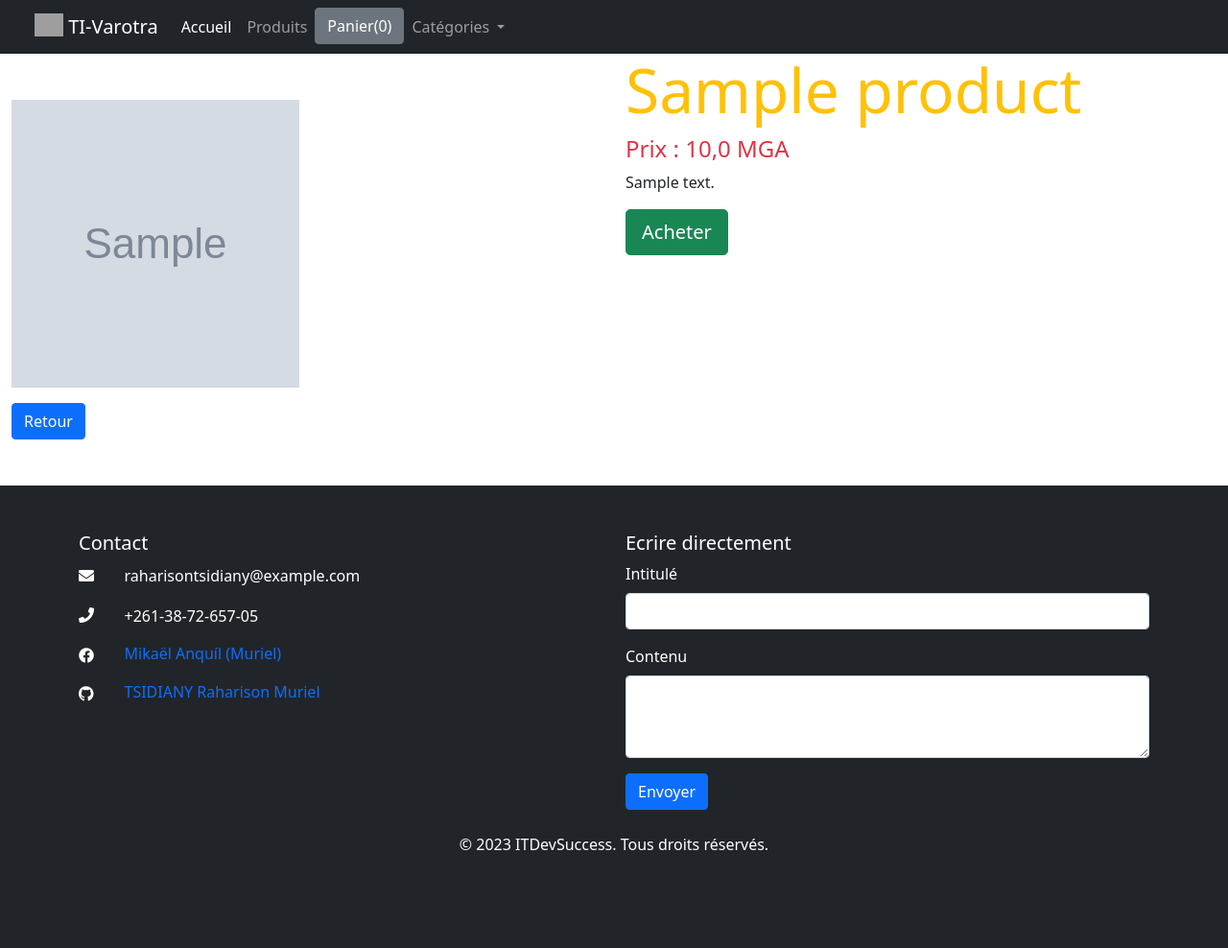
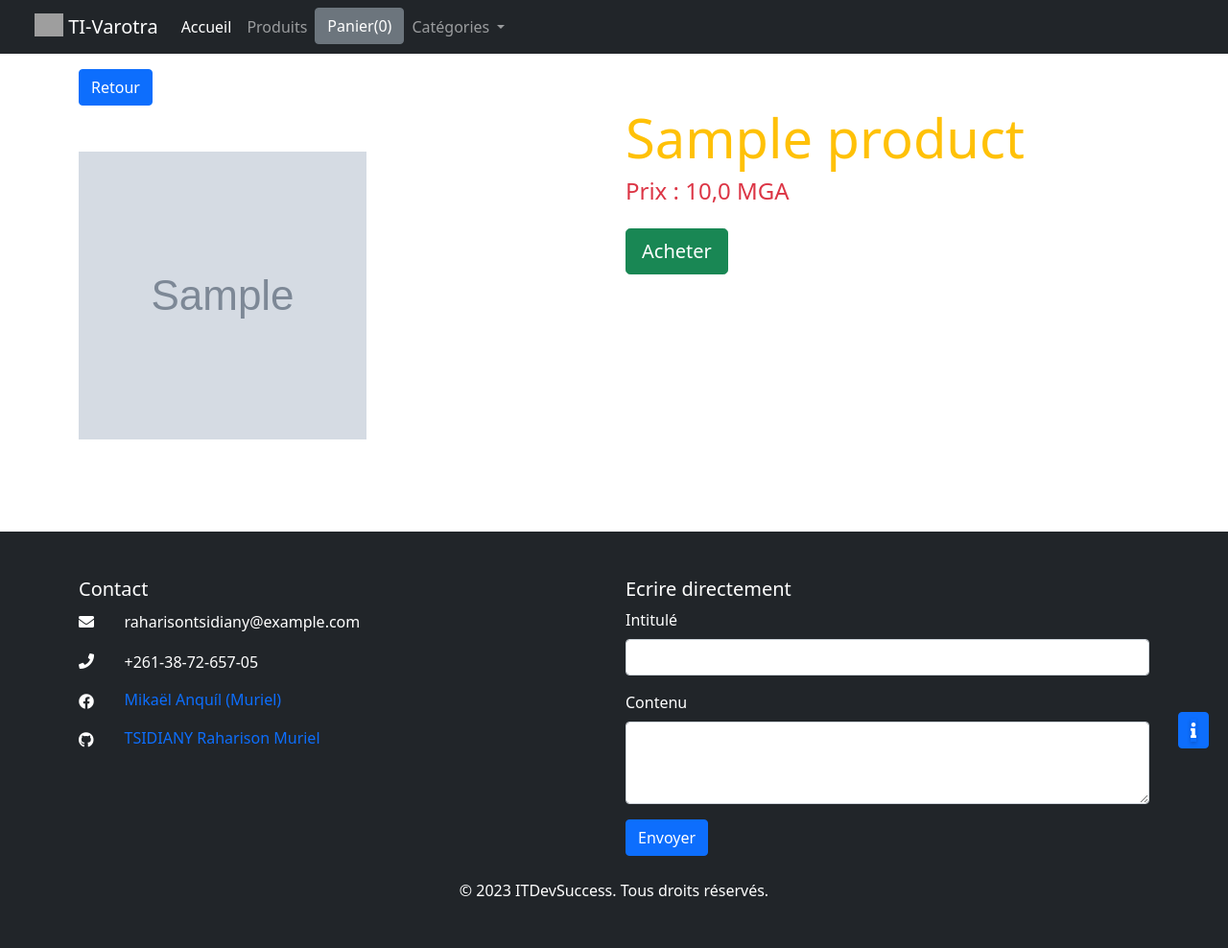
Before and after one commit to Group-ITDevSuccess/E-Commerce-Django-002, a Django app: page /shop/1 in a window 1280 px wide. Shown: the whole page at 96% size. Before the commit the page ends 886 px from the top, so only its background shows below. Run offline with Django 4.2, Linux system fonts and the light colour scheme; tables that the repository leaves empty hold one stand-in row (values such as "Sample post"); grey boxes marked "Sample" are stand-in pictures; grey boxes are pictures that could not be loaded.

Commit message:
Rectification de bug de style

```diff
--- a/shop/views.py
+++ b/shop/views.py
@@ -22,9 +22,10 @@ def index(request):
 
 def detail(request, myid):
     product = Product.objects.get(id=myid)
-
+    product_description_initial = product.description[:100] + '...'
     context = {
-        'product': product
+        'product': product,
+        'product_description_initial': product_description_initial
     }
 
     return render(request, 'shop/detail.html', context)
--- a/templates/partials/base.html
+++ b/templates/partials/base.html
@@ -31,6 +31,8 @@
       rel="stylesheet"
       href="https://fonts.googleapis.com/icon?family=Material+Icons"
     />
+
+    {% block css %}{% endblock  %}
   </head>
   <body>
     <div class="container-fluid">
--- a/templates/shop/checkout.html
+++ b/templates/shop/checkout.html
@@ -61,7 +61,7 @@
             />
           </div>
           <div class="col-md-5">
-            <strong>Ariany</strong>
+            <strong> MGA</strong>
           </div>
         </div>
       </div>
@@ -99,7 +99,7 @@
       >
         <div class="ms-2 me-auto">
           <div class="fw-bold">${name}</div>
-          Prix Total Par Article : <b class="badge bg-warning"> ${price.toLocaleString()}</b> Ariary
+          Prix Total Par Article : <b class="badge bg-warning"> ${price.toLocaleString()}</b> MGA
         </div>
         <span class="badge bg-primary rounded-pill">${quantity}</span>
       </li>
@@ -119,7 +119,7 @@
         <strong>Nombre d'articles :</strong> <i class="badge bg-success">${number}</i>
       </div>
       <div class="col">
-        <strong>Prix total :</strong> <i class="badge bg-success">${totalPrice.toLocaleString()}</i> Ariany
+        <strong>Prix total :</strong> <i class="badge bg-success">${totalPrice.toLocaleString()}</i> MGA
       </div>
     </div>
   </div>
--- a/templates/shop/confirmation.html
+++ b/templates/shop/confirmation.html
@@ -18,7 +18,7 @@
         <i class="material-icons" style="font-size: 48px">attach_money</i>
         <div class="card-body">
           <h2>Prix</h2>
-          <p>{{price}} Ariary</p>
+          <p>{{price}} MGA</p>
         </div>
       </div>
     </div>
@@ -48,7 +48,7 @@
 </div>
 <div class="row mb-4">
   <div class="d-grid gap-2 col-3 mx-auto mt-4">
-    <a href="/" class="btn btn-success" type="button">Autre Produit</a>
+    <a href="/shop" class="btn btn-success" type="button">Autre Produit</a>
   </div>
   <div class="d-grid gap-2 col-3 mx-auto mt-4">
     <a href="#" class="btn btn-danger" type="button">Annuler Commande</a>
--- a/templates/shop/detail.html
+++ b/templates/shop/detail.html
@@ -1,19 +1,129 @@
-{% extends "../partials/base.html" %}
-{% block content %}
-<div class="row">
-    <div class="col-md-6 mt-5 mb-5">
-        <div class="product-image">
-            <img src="{{product.image}}" class="img-fluid" alt="Product Image" style="width: 300px; height: 300px;" />
+{% extends "../partials/base.html" %} {% block content %}
+<div class="container">
+  <a href="/shop" class="btn btn-primary mt-3">Retour</a>
+
+  <div class="row mb-5">
+    <div class="col-md-6 col-12 mt-5 mb-5">
+      <div class="product-image">
+        <img
+          src="{{product.image}}"
+          class="img-fluid"
+          alt="Product Image"
+          style="width: 300px; height: 300px"
+        />
+      </div>
+    </div>
+
+    <div class="col-md-6 col-12">
+      <div class="product-details">
+        <h1 class="text-warning display-4">{{product.title}}</h1>
+        <h4 class="text-danger">Prix : {{product.price}} MGA</h4>
+
+        <button
+          class="btn btn-primary fixed-floating-button fixed-end"
+          type="button"
+          data-bs-toggle="offcanvas"
+          data-bs-target="#offcanvasRight"
+          aria-controls="offcanvasRight"
+        >
+          <div class="box-container">
+            <i class="fas fa-info"></i>
+          </div>
+        </button>
+
+        <div
+          class="offcanvas offcanvas-end"
+          tabindex="-1"
+          id="offcanvasRight"
+          aria-labelledby="offcanvasRightLabel"
+        >
+          <div class="offcanvas-header bg-dark">
+            <h4 id="offcanvasRightLabel" class="text-light">{{product.title}}</h4>
+            <hr/>
+            <button
+              type="button"
+              class="btn-close text-reset"
+              data-bs-dismiss="offcanvas"
+              aria-label="Close"
+            ></button>
+          </div>
+          <div class="offcanvas-body mt-3">
+            <div class="image-container">
+              <span class="sale-price">
+                <span class="price-label">Prix en vente</span>
+                <span class="price-value">{{product.price}} MGA</span>
+              </span>
+              <img src="{{product.image}}" alt="" class="img-fluid" />
+            </div>
+            <div class="product-description">{{product.description}}</div>
+          </div>
         </div>
-        <a href="/shop" class="btn btn-primary mt-3">Retour</a>
+
+        <button
+          href="#"
+          id="selected_{{product.id}}"
+          class="btn btn-success btn-lg mt-3"
+        >
+          Acheter
+        </button>
+      </div>
     </div>
-    <div class="col-md-6">
-        <div class="product-details">
-            <h1 class="text-warning display-3">{{product.title}}</h1>
-            <h4 class="text-danger">Prix : {{product.price}} MGA</h4>
-            <p class="text-dark">{{product.description}}</p>
-            <button href="#" id="selected_{{product.id}}" class="btn ted btn-success btn-lg">Acheter</button>
-        </div>
-    </div>
+  </div>
 </div>
+{% endblock %} {% block css %}
+<style>
+  .image-container {
+    position: relative;
+    max-width: 100%;
+  }
+
+  .sale-price {
+    position: absolute;
+    top: 10px;
+    right: 10px;
+    background-color: #ff0000;
+    color: #fff;
+    padding: 5px;
+    transform: rotate(-45deg);
+    z-index: 1;
+  }
+
+  .price-label {
+    font-size: 12px;
+    display: block;
+  }
+
+  .price-value {
+    font-size: 16px;
+    font-weight: bold;
+  }
+
+  .product-description {
+    margin-top: 10px;
+  }
+
+  .fixed-floating-button {
+    position: fixed;
+    bottom: 20px;
+    right: 20px;
+    z-index: 9999;
+  }
+
+  .fixed-floating-button .btn {
+    border-radius: 50%;
+    width: 50px;
+    height: 50px;
+    display: flex;
+    justify-content: center;
+    align-items: center;
+  }
+  .box-container {
+    border-radius: 100% 100%%;
+    box-shadow: 0 2px 4px rgba(0, 0, 0, 0.2);
+  }
+
+  .btn.fixed-bottom {
+    margin-bottom: 40px;
+  }
+</style>
 {% endblock %}
--- a/templates/shop/index.html
+++ b/templates/shop/index.html
@@ -35,7 +35,7 @@
             {{product.title}}
           </div>
           <div style="color: orange" class="card-text mb-2">
-            <b id="price_{{product.id}}">{{product.price}}</b> Ariary
+            <b id="price_{{product.id}}">{{product.price}}</b> MGA
           </div>
           <a href="{{product.id}}" class="btn btn-warning">Voir</a>
           <button id="{{product.id}}" class="btn ted btn-success">
```
